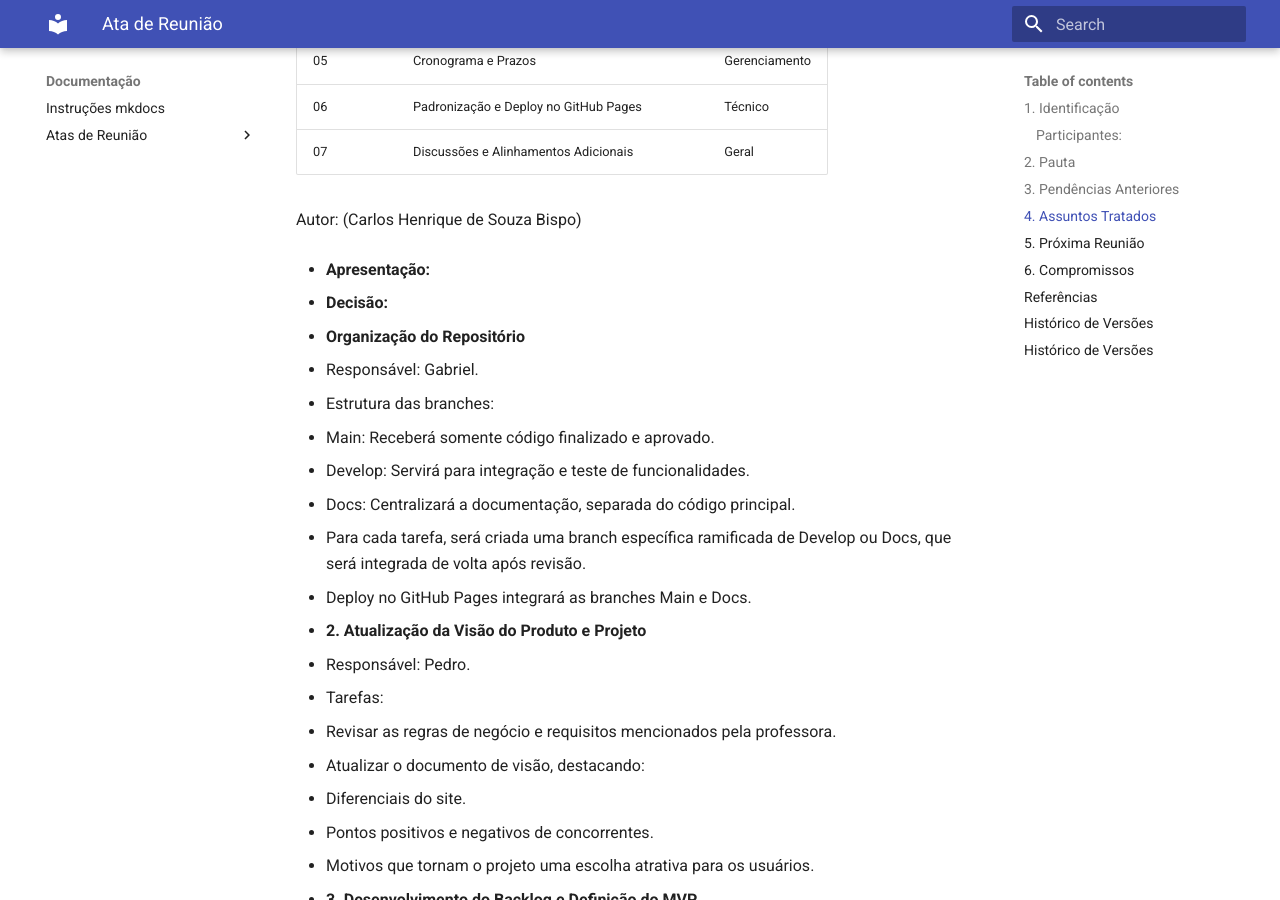
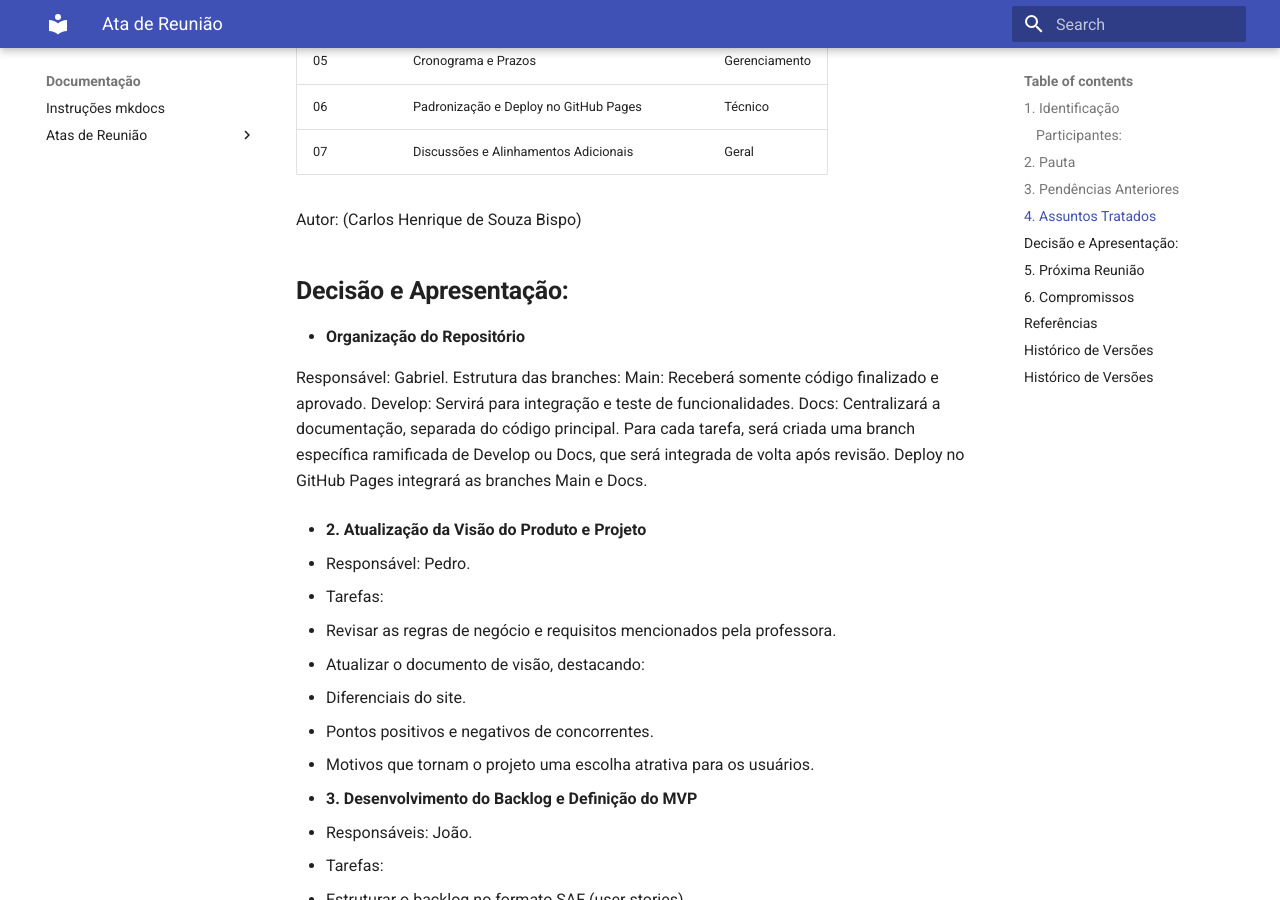
Before and after one commit to FGA-REQ/2024.2-6EspiasDemais, an MkDocs documentation site: the page built from docs/atas-reuniao/ATA-Reuniao-02.md, in a window 1280 px wide and 900 px high, scrolled down 1936 px. Built offline with MkDocs 1.6.1 and Material for MkDocs 9.7.7, drawn with Linux system fonts in a browser that asks for light colours; part of the change alters nothing that is shown.

Commit message:
Arrumando as pendencias da ATA

```diff
--- a/docs/atas-reuniao/ATA-Reuniao-02.md
+++ b/docs/atas-reuniao/ATA-Reuniao-02.md
@@ -28,7 +28,7 @@ Autor: (Carlos Henrique de Souza Bispo)
 |:----:|:--------:|
 | [João Vitor](https://github.com/Jauzimm) |Prensente |
 | [Jéssica Eveline](https://github.com/xzxjesse) |Prensente |
-| [Pedro Gustavo](https://github.com/PedroGusta) Prensente |
+| [Pedro Gustavo](https://github.com/PedroGusta) |Prensente |
 | [Carlos Henrique](https://github.com/carlinn1) |Ausente |
 | [Ruan Carvalho](https://github.com/Ruan-Carvalho) |Prensente |
 | [Gabriel Henrique](https://github.com/gabrielhrlima) |Prensente |
@@ -66,18 +66,17 @@ Autor: (João Vitor)
 
 Autor: (Carlos Henrique de Souza Bispo)
 
-* **Apresentação:**
+##  **Decisão e Apresentação:**
 
-* **Decisão:**
 * **Organização do Repositório**
 
-* Responsável: Gabriel.
-* Estrutura das branches:
-* Main: Receberá somente código finalizado e aprovado.
-* Develop: Servirá para integração e teste de funcionalidades.
-* Docs: Centralizará a documentação, separada do código principal.
-* Para cada tarefa, será criada uma branch específica ramificada de Develop ou Docs, que será integrada de volta após revisão.
-* Deploy no GitHub Pages integrará as branches Main e Docs.
+  Responsável: Gabriel.
+  Estrutura das branches:
+  Main: Receberá somente código finalizado e aprovado.
+  Develop: Servirá para integração e teste de funcionalidades.
+  Docs: Centralizará a documentação, separada do código principal.
+  Para cada tarefa, será criada uma branch específica ramificada de Develop ou Docs, que será integrada de volta após revisão.
+  Deploy no GitHub Pages integrará as branches Main e Docs.
 
 * **2. Atualização da Visão do Produto e Projeto**
 
```
